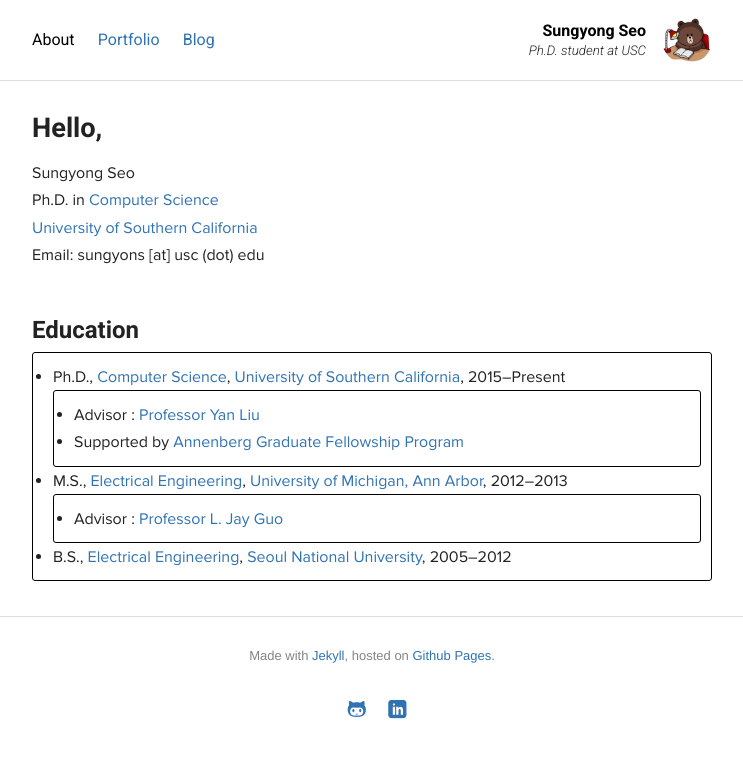
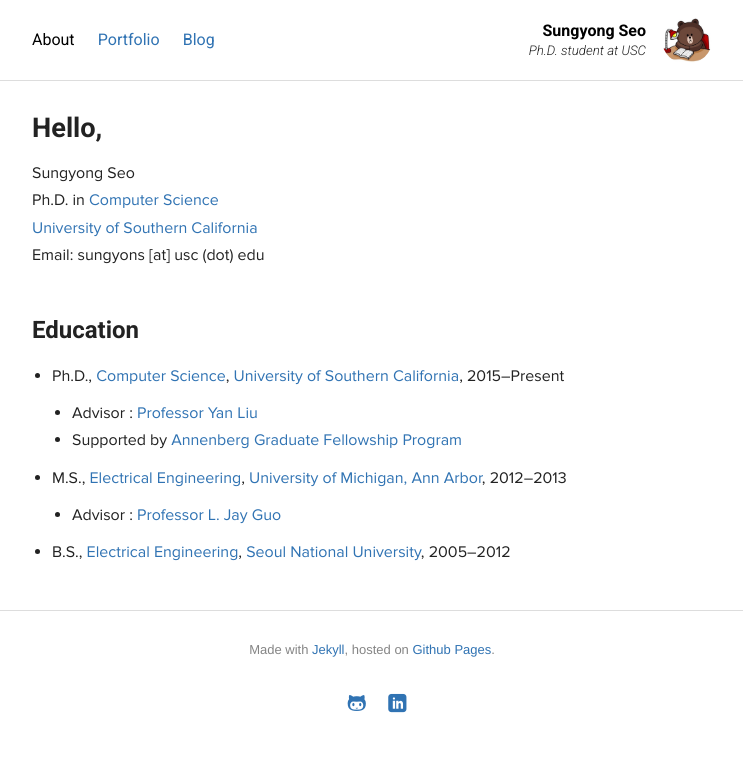
Before and after one commit to sungyongs/sungyongs.github.com, a Jekyll site: the page built from index.html, in a window 1280 px wide. Shown: the top 758 px of the page, without its empty margins (268-1011 px from the left). Built offline with Jekyll 4.4.1, drawn with Linux system fonts in a browser that asks for light colours; Markdown is read by kramdown in place of the engine named in the settings.

Commit message:
Update site.css

```diff
--- a/css/site.css
+++ b/css/site.css
@@ -97,8 +97,6 @@ a.discreet {
 
 ul{
     background-color: #FFFFFF;
-    border: 1px solid black;
-    border-radius: 3px 3px 3px 3px;
     list-style: disc;
     padding:10px;
 }
```
